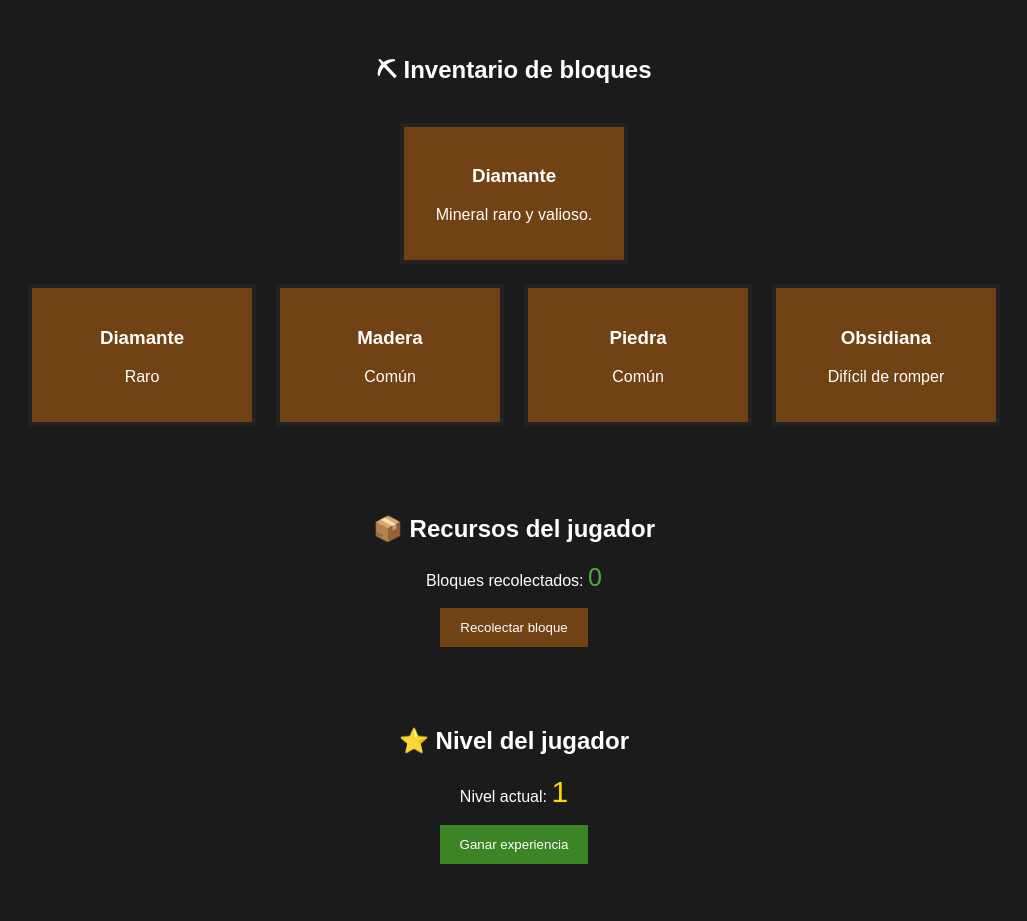
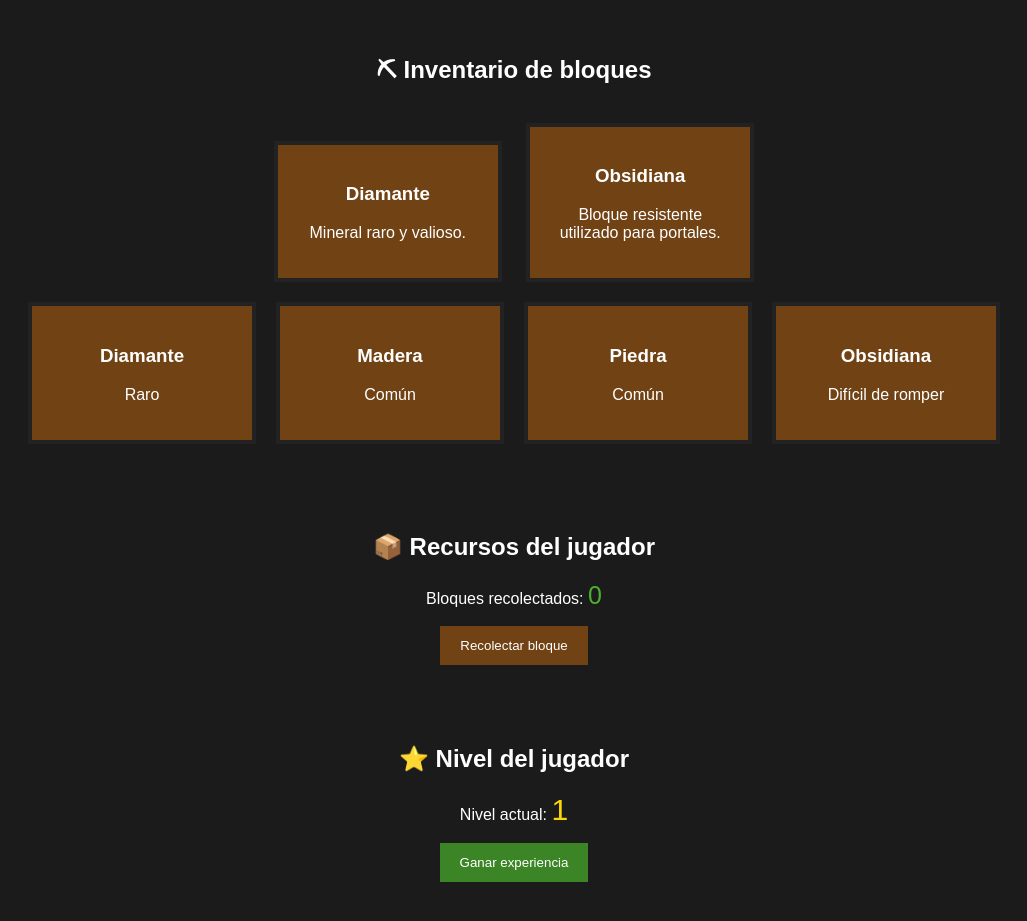
Before and after one commit to jeremyoviedofwd-rats/laboratorio-5, a plain HTML site: page pages/index.html in a window 1280 px wide. Shown: the part 1120-2041 px from the top of the page, without its empty margins (126-1153 px from the left). Drawn offline with Linux system fonts and the light colour scheme.

Commit message:
feat(bloques): agregar ficha de obsidiana

```diff
--- a/pages/index.html
+++ b/pages/index.html
@@ -47,7 +47,10 @@
           <h3>Diamante</h3>
           <p>Mineral raro y valioso.</p>
         </div>
-
+        <div class="bloque">
+          <h3>Obsidiana</h3>
+          <p>Bloque resistente utilizado para portales.</p>
+        </div>
 
         <div id="lista-bloques"></div>
       </section>
```
